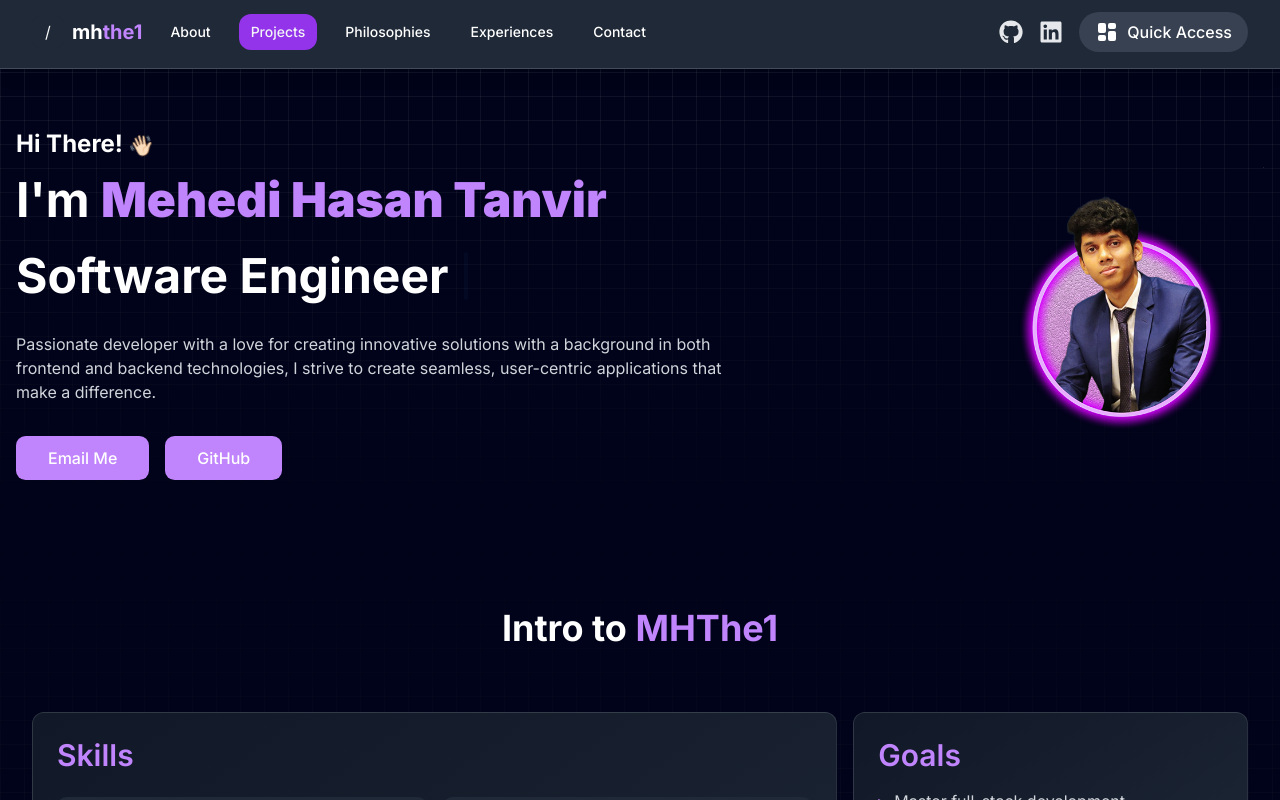
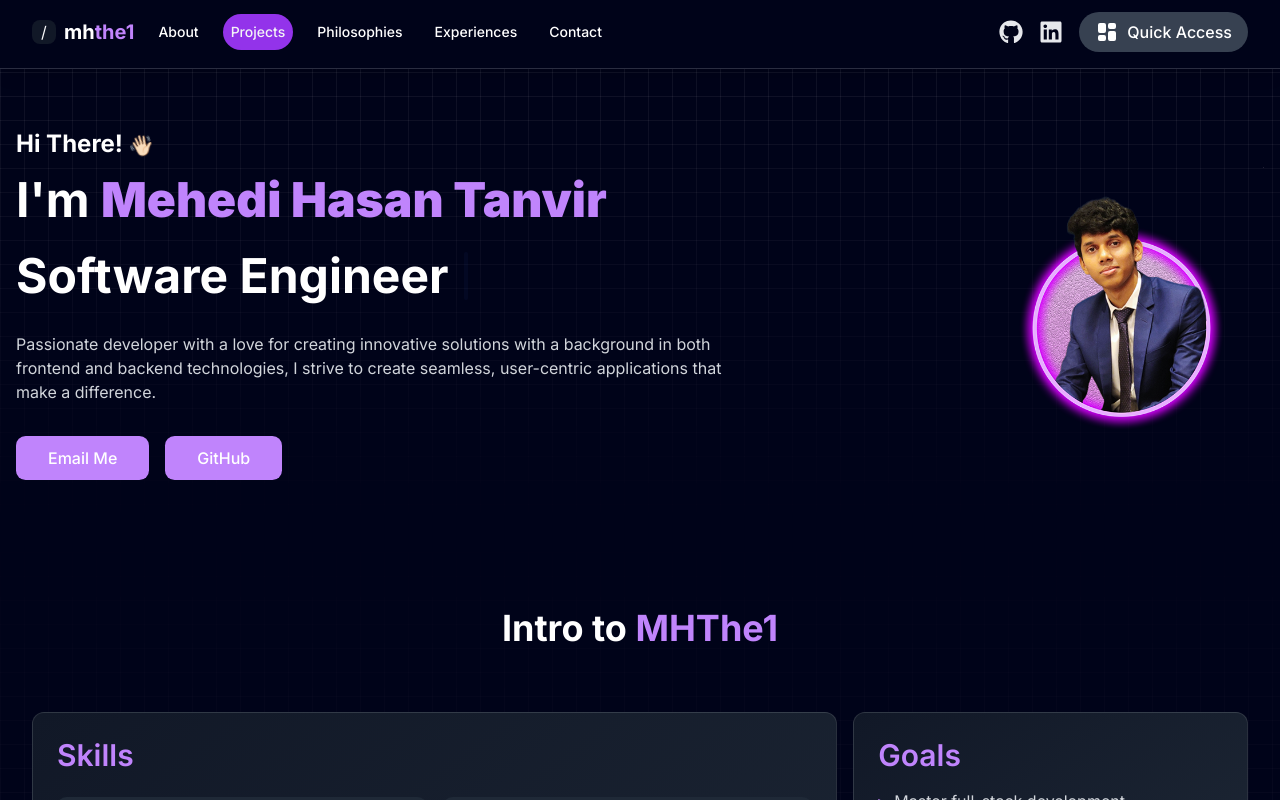
Before and after one commit to MHThe1/portfolio-nextjs, a Next.js app: page / in a window 1280 px wide. Shown: the top 800 px of the page. Built offline with nearby package versions, Linux system fonts and the light colour scheme.

Commit message:
Navbar updated to make it look seamless

```diff
--- a/components/ui/NavLinks.tsx
+++ b/components/ui/NavLinks.tsx
@@ -17,7 +17,7 @@ export default function NavLinks({ navItems, activeSection }: NavLinksProps) {
         <Link
           key={item.name}
           href={item.link}
-          className={`px-3 py-2 rounded-xl text-sm font-medium transition-colors duration-300 ${
+          className={`px-2 py-2 rounded-full text-sm font-medium transition-colors duration-300 ${
             activeSection === item.link.slice(1)
               ? "text-gray-100 bg-purple-600"
               :  "hover:bg-purple-600 hover:text-gray-100"
--- a/components/ui/Navbar.tsx
+++ b/components/ui/Navbar.tsx
@@ -110,9 +110,9 @@ export default function NavBar({ navItems }: NavBarProps) {
   return (
     <>
       <nav
-        className={`fixed top-0 left-0 right-0 z-50 text-gray-800 dark:text-white bg-white dark:bg-gray-800 bg-opacity-30 backdrop-blur-md shadow-lg transition-all duration-300 ${
+        className={`fixed top-0 left-0 right-0 z-50 text-gray-800 dark:text-white shadow-lg transition-all duration-300 ${
           activeSection && activeSection !== "home"
-            ? "border-b border-gray-300 border-opacity-20"
+            ? "border-b border-gray-300 border-opacity-20 bg-white dark:bg-black-100 backdrop-blur-sm"
             : "border-b border-transparent"
         }`}
         style={{
@@ -124,10 +124,10 @@ export default function NavBar({ navItems }: NavBarProps) {
             <div className="flex items-center space-x-4">
               <Link href="/" className="flex items-center space-x-2">
                 <div
-                  className={`w-8 h-8 flex items-center justify-center rounded-lg transition-colors duration-300 ${
+                  className={`w-6 h-6 flex items-center justify-center rounded-lg transition-colors duration-300 ${
                     activeSection === "" || activeSection === "home"
                       ? "bg-purple-500 rounded-md text-white"
-                      : "dark:bg-gray-800 bg-gray-300 dark:text-gray-50 text-black"
+                      : "dark:bg-gray-900 bg-gray-300 dark:text-gray-50 text-black"
                   }`}
                 >
                   /
```
